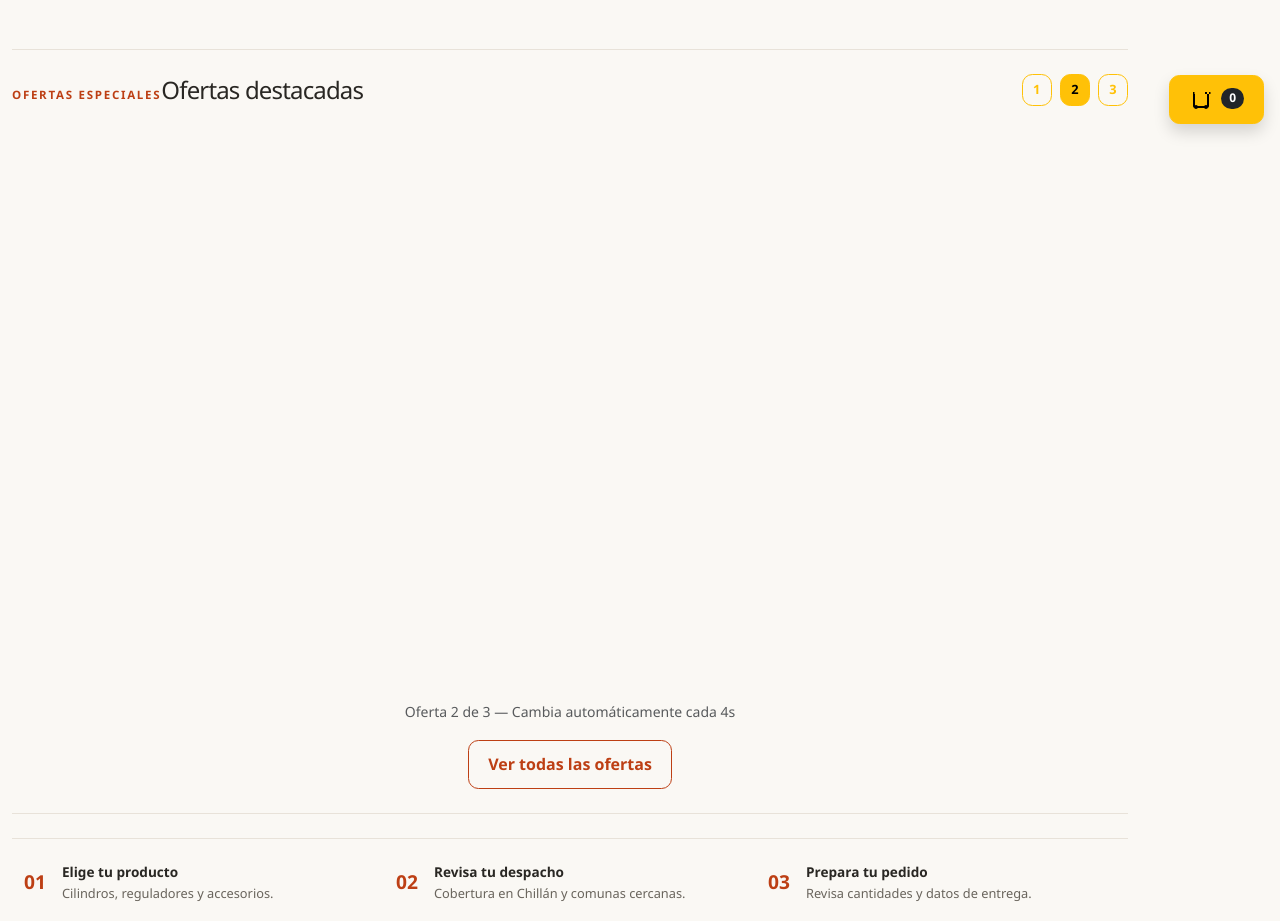
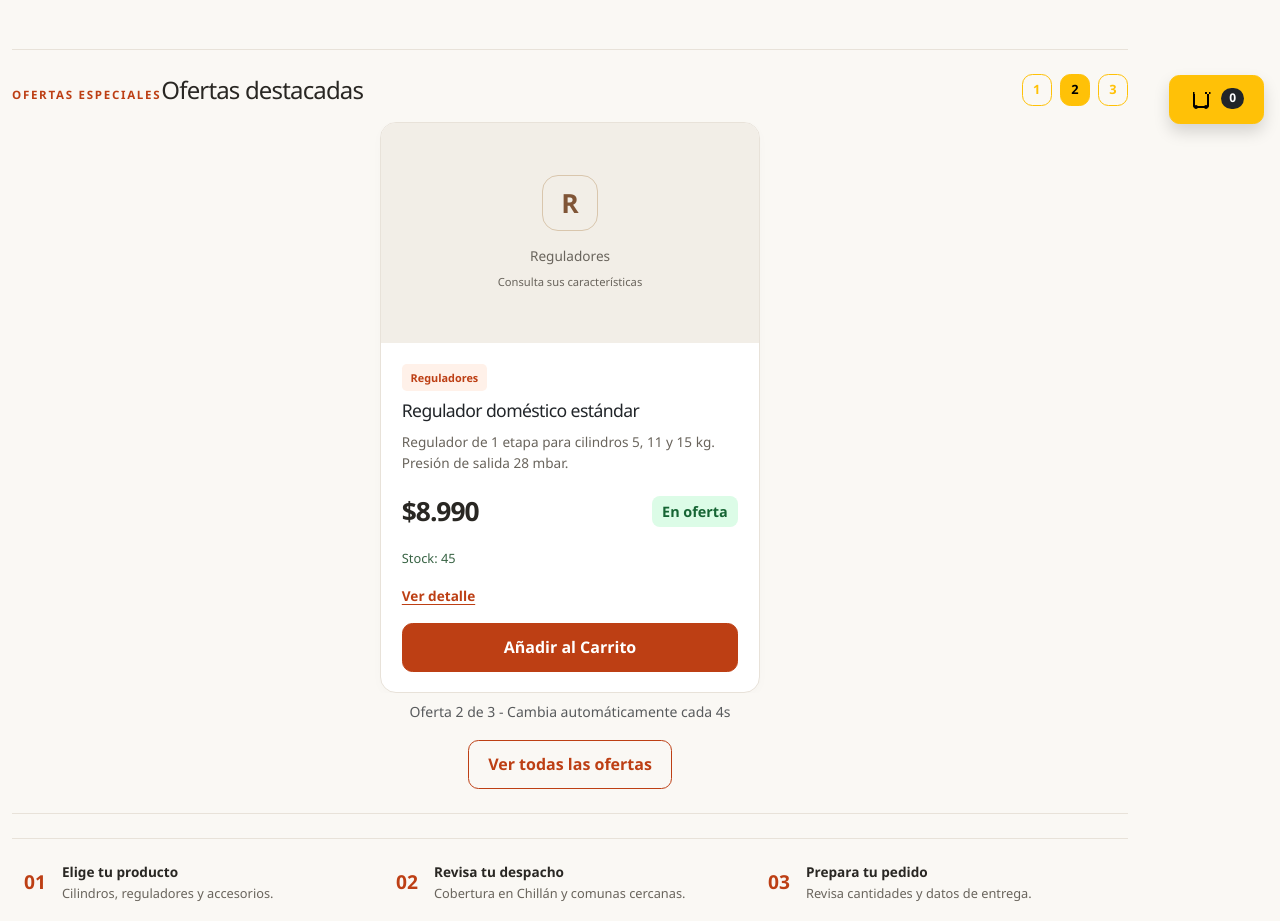
Before and after one commit to Croix77/GasvolcanReact, a React (Vite) app: page / in a window 1280 px wide. Shown: the part 660-1581 px from the top of the page. Built offline with nearby package versions, Linux system fonts and the light colour scheme.

Commit message:
fix: corregir rotacion de ofertas y conexion con carrito

```diff
--- a/src/App.jsx
+++ b/src/App.jsx
@@ -74,7 +74,7 @@ function ContenidoApp() {
         </div>
         <Toast mensaje={toast.mensaje} visible={toast.visible} onClose={() => setToast({ visible: false, mensaje: "" })} />
         <Routes>
-          <Route path="/" element={<Bienvenida />} />
+          <Route path="/" element={<Bienvenida productos={catalogo.productos} onAgregar={agregarProducto} />} />
           <Route
             path="/catalogo"
             element={
--- a/src/components/Bienvenida.jsx
+++ b/src/components/Bienvenida.jsx
@@ -1,9 +1,7 @@
 import { Link } from "react-router-dom";
-import { useCatalogo } from "../hooks/useCatalogo";
 import OfertasCarousel from "./OfertasCarousel";
 
-function Bienvenida() {
-  const { productos } = useCatalogo();
+function Bienvenida({ productos, onAgregar }) {
   const ofertas = productos.filter((p) => p.oferta);
   return (
     <>
@@ -47,7 +45,7 @@ function Bienvenida() {
           </span>
         </div>
       </section>
-      <OfertasCarousel productos={ofertas} onAgregar={() => {}} />
+      <OfertasCarousel productos={ofertas} onAgregar={onAgregar} />
       <div className="servicios-franja">
         <div>
           <span className="servicio-numero" aria-hidden="true">
--- a/src/components/OfertasCarousel.jsx
+++ b/src/components/OfertasCarousel.jsx
@@ -15,6 +15,8 @@ function OfertasCarousel({ productos, onAgregar }) {
 
   if (productos.length === 0) return null;
 
+  const indiceActual = indice % productos.length;
+
   return (
     <section className="ofertas-carousel" aria-labelledby="titulo-ofertas">
       <div className="d-flex justify-content-between align-items-center mb-3">
@@ -26,19 +28,20 @@ function OfertasCarousel({ productos, onAgregar }) {
           {productos.map((_, i) => (
             <button
               key={i}
-              className={`btn btn-sm ${i === indice ? "btn-warning" : "btn-outline-warning"}`}
+              className={`btn btn-sm ${i === indiceActual ? "btn-warning" : "btn-outline-warning"}`}
               onClick={() => setIndice(i)}
               aria-label={`Ver oferta ${i + 1}`}
-              aria-current={i === indice ? "true" : "false"}
+              aria-current={i === indiceActual ? "true" : "false"}
             >
               {i + 1}
             </button>
           ))}
         </div>
       </div>
-      <div className="ofertas-track" style={{ transform: `translateX(-${indice * 100}%)` }}>
-        {productos.map((producto) => (
-          <div key={producto.id} className="oferta-slide d-flex justify-content-center">
+      <div className="ofertas-ventana">
+      <div className="ofertas-track" style={{ transform: `translateX(-${indiceActual * 100}%)` }}>
+        {productos.map((producto, i) => (
+          <div key={producto.id} className="oferta-slide d-flex justify-content-center" aria-hidden={i !== indiceActual} inert={i !== indiceActual}>
             <div style={{ maxWidth: "380px", width: "100%" }}>
               <TarjetaProducto
                 {...producto}
@@ -49,8 +52,10 @@ function OfertasCarousel({ productos, onAgregar }) {
           </div>
         ))}
       </div>
+      </div>
       <p className="text-center text-muted small mt-2">
-        Oferta {indice + 1} de {productos.length} — Cambia automáticamente cada 4s
+        Oferta {indiceActual + 1} de {productos.length}
+        {productos.length > 1 && " - Cambia automáticamente cada 4s"}
       </p>
       <div className="text-center mt-3">
         <Link to="/ofertas" className="btn btn-outline-primary">
--- a/src/index.css
+++ b/src/index.css
@@ -781,22 +781,18 @@ label {
   border-bottom: 1px solid var(--borde);
   margin: 1.5rem 0;
 }
+.ofertas-ventana {
+  overflow: hidden;
+}
 .ofertas-track {
   display: flex;
-  width: 300%;
+  width: 100%;
   transition: transform 0.5s ease-in-out;
 }
 .oferta-slide {
-  flex: 0 0 33.333%;
+  flex: 0 0 100%;
+  min-width: 0;
   padding: 0 1rem;
-}
-@media (max-width: 767px) {
-  .oferta-slide {
-    flex: 0 0 100%;
-  }
-  .ofertas-track {
-    width: 100%;
-  }
 }
 
 .carrito-sidebar {
```
Also changed, not shown: 1 other file (tests, documents, lock files or other folders).
